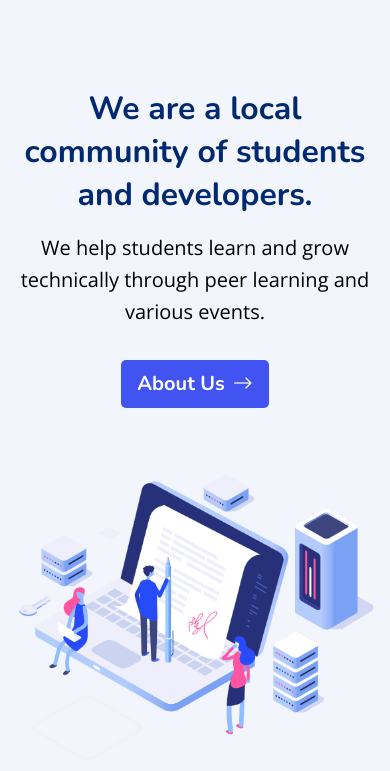
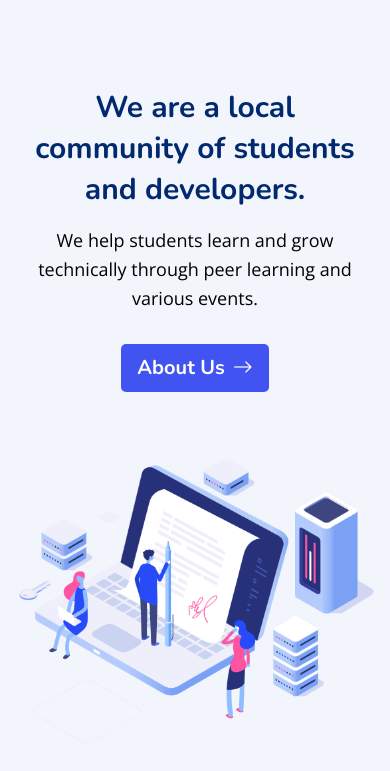
Before and after one commit to harishbarhate02/dsc-ssgmce, a plain HTML site: page index.html in a window 390 px wide. Shown: the part 73-844 px from the top of the page. Drawn offline with nearby package versions, Linux system fonts and the light colour scheme.

Commit message:
made hero typography responsive for smaller screens

```diff
--- a/css/components/hero.css
+++ b/css/components/hero.css
@@ -40,6 +40,7 @@
     text-align: center;
     flex-direction: column;
     padding: 10rem 1rem;
+    align-items: center;
   }
   .hero > div {
     margin: 0;
@@ -49,12 +50,22 @@
     margin-top: 4rem;
     max-width: 100%;
   }
+
+  .left-hero {
+    display: flex;
+    flex-direction: column;
+    align-items: center;
+  }
+
   .left-hero h1 {
     line-height: normal;
+    max-width: 45ch;
+    font-size: clamp(30px, 6vw, 48px);
   }
   .left-hero p {
-    font-size: var(--fs-md);
+    font-size: clamp(18px, 3vw, var(--fs-md));
     margin-top: 1rem;
+    max-width: 45ch;
   }
   .left-hero a {
     margin-top: 2rem;
```
